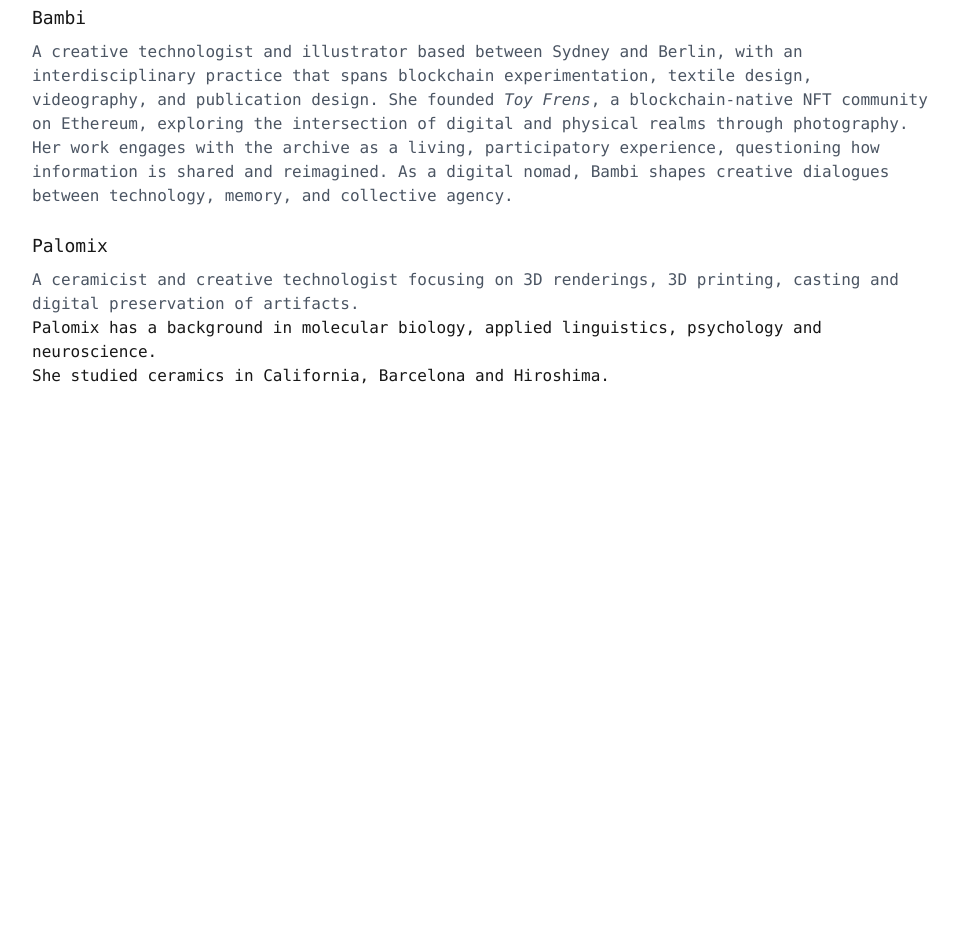
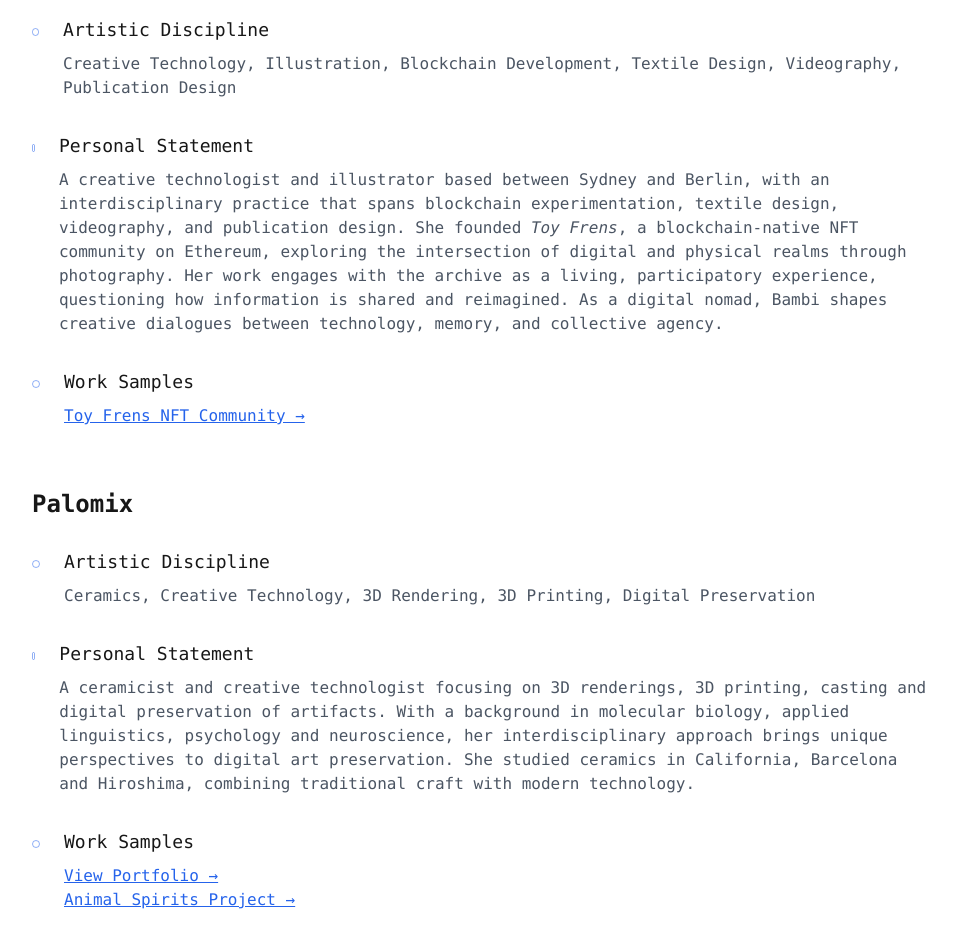
Before and after one commit to carlasushi/latex, a Next.js app: page /artists in a window 1280 px wide. Shown: the part 280-1228 px from the top of the page, without its empty margins (160-1119 px from the left). Before the commit the page ends 812 px from the top, so only its background shows below. Built offline with nearby package versions, Linux system fonts and the light colour scheme.

Commit message:
artist page bios added

```diff
--- a/app/artists/page.tsx
+++ b/app/artists/page.tsx
@@ -12,13 +12,25 @@ export default function Artists() {
         <div className="max-w-4xl mx-auto">
           <h1 className="text-6xl font-light mb-8">Artists</h1>
 
-          {/* Bambi + Palomix Section */}
+          <div className="font-mono prose max-w-none">
+            {/* Bambi Section */}
             <section className="my-12">
-            <h2 className="text-2xl mb-4 font-mono">Bambi + Palomix</h2>
-            <div className="font-mono prose font-light space-y-8">
-              <div className="space-y-6">
+              <h2 className="text-2xl mb-4 font-mono">Bambi</h2>
+              <div className="font-mono py-3 prose font-light space-y-8">
+                <div className="flex items-start gap-6">
+                  <span className="w-2 h-2 mt-3 rounded-full border border-blue-600 opacity-50"></span>
                   <div>
-                  <h3 className="text-lg font-medium mb-2">Bambi</h3>
+                    <h3 className="text-lg font-medium mb-2">Artistic Discipline</h3>
+                    <p className="text-gray-600">
+                      Creative Technology, Illustration, Blockchain Development, Textile Design, Videography, Publication Design
+                    </p>
+                  </div>
+                </div>
+
+                <div className="flex items-start gap-6">
+                  <span className="w-2 h-2 mt-3 rounded-full border border-blue-600 opacity-50"></span>
+                  <div>
+                    <h3 className="text-lg font-medium mb-2">Personal Statement</h3>
                     <p className="text-gray-600">
                       A creative technologist and illustrator based between Sydney and Berlin, with an
                       interdisciplinary practice that spans blockchain experimentation, textile design,
@@ -29,21 +41,79 @@ export default function Artists() {
                       Bambi shapes creative dialogues between technology, memory, and collective agency.
                     </p>
                   </div>
+                </div>
 
+                <div className="flex items-start gap-6">
+                  <span className="w-2 h-2 mt-3 rounded-full border border-blue-600 opacity-50"></span>
                   <div>
-                  <h3 className="text-lg font-medium mb-2">Palomix</h3>
+                    <h3 className="text-lg font-medium mb-2">Work Samples</h3>
                     <p className="text-gray-600">
-                    A ceramicist and creative technologist focusing on 3D renderings, 3D printing,
-                    casting and digital preservation of artifacts.
+                      <a href="https://toyfrens.xyz" target="_blank" rel="noopener noreferrer" className="text-blue-600 hover:text-blue-800 underline">
+                        Toy Frens NFT Community →
+                      </a>
                     </p>
-                  <p> Palomix has a background in molecular biology, applied linguistics, psychology and neuroscience.</p>
-                  <p> She studied ceramics in California, Barcelona and Hiroshima.</p>
-                  <a href="https://cosmicorder.net/" target="_blank" rel="noopener noreferrer">
-                  </a>
                   </div>
                 </div>
               </div>
             </section>
+
+            {/* Palomix Section */}
+            <section className="my-12">
+              <h2 className="text-2xl mb-4 font-mono">Palomix</h2>
+              <div className="font-mono py-3 prose font-light space-y-8">
+                <div className="flex items-start gap-6">
+                  <span className="w-2 h-2 mt-3 rounded-full border border-blue-600 opacity-50"></span>
+                  <div>
+                    <h3 className="text-lg font-medium mb-2">Artistic Discipline</h3>
+                    <p className="text-gray-600">
+                      Ceramics, Creative Technology, 3D Rendering, 3D Printing, Digital Preservation
+                    </p>
+                  </div>
+                </div>
+
+                <div className="flex items-start gap-6">
+                  <span className="w-2 h-2 mt-3 rounded-full border border-blue-600 opacity-50"></span>
+                  <div>
+                    <h3 className="text-lg font-medium mb-2">Personal Statement</h3>
+                    <p className="text-gray-600">
+                      A ceramicist and creative technologist focusing on 3D renderings, 3D printing,
+                      casting and digital preservation of artifacts. With a background in molecular biology,
+                      applied linguistics, psychology and neuroscience, her interdisciplinary approach
+                      brings unique perspectives to digital art preservation. She studied ceramics in
+                      California, Barcelona and Hiroshima, combining traditional craft with modern technology.
+                    </p>
+                  </div>
+                </div>
+
+                <div className="flex items-start gap-6">
+                  <span className="w-2 h-2 mt-3 rounded-full border border-blue-600 opacity-50"></span>
+                  <div>
+                    <h3 className="text-lg font-medium mb-2">Work Samples</h3>
+                    <p>
+                      <a
+                        href="https://cosmicorder.net/"
+                        target="_blank"
+                        rel="noopener noreferrer"
+                        className="text-blue-600 hover:text-blue-800 underline"
+                      >
+                        View Portfolio →
+                      </a>
+                    </p>
+                    <p>
+                      <a
+                        href="https://cosmicorder.net/animal-spirits/"
+                        target="_blank"
+                        rel="noopener noreferrer"
+                        className="text-blue-600 hover:text-blue-800 underline"
+                      >
+                        Animal Spirits Project →
+                      </a>
+                    </p>
+                  </div>
+                </div>
+              </div>
+            </section>
+          </div>
         </div>
       </div>
 
```
Lines whose indentation alone changed are shown as unchanged.
